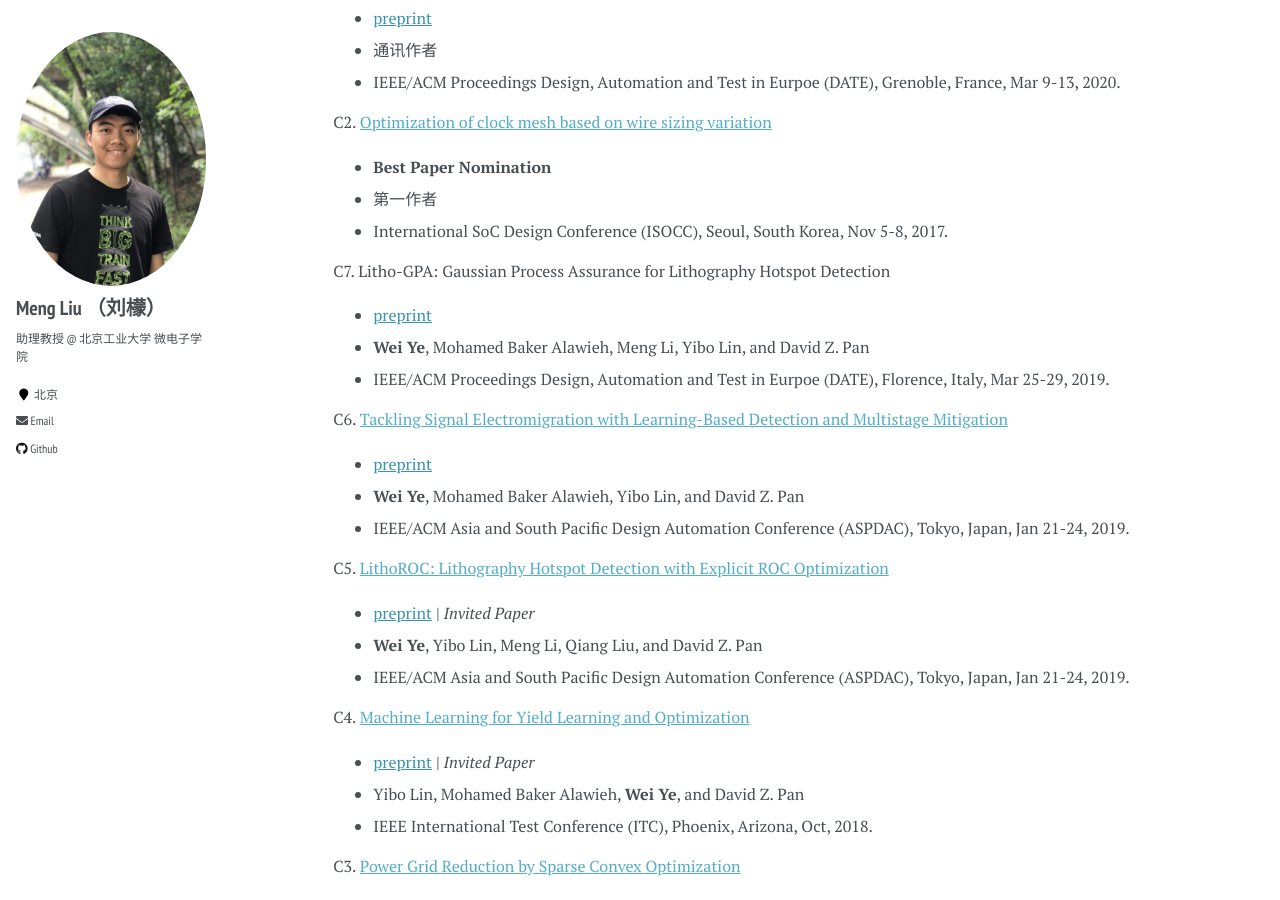
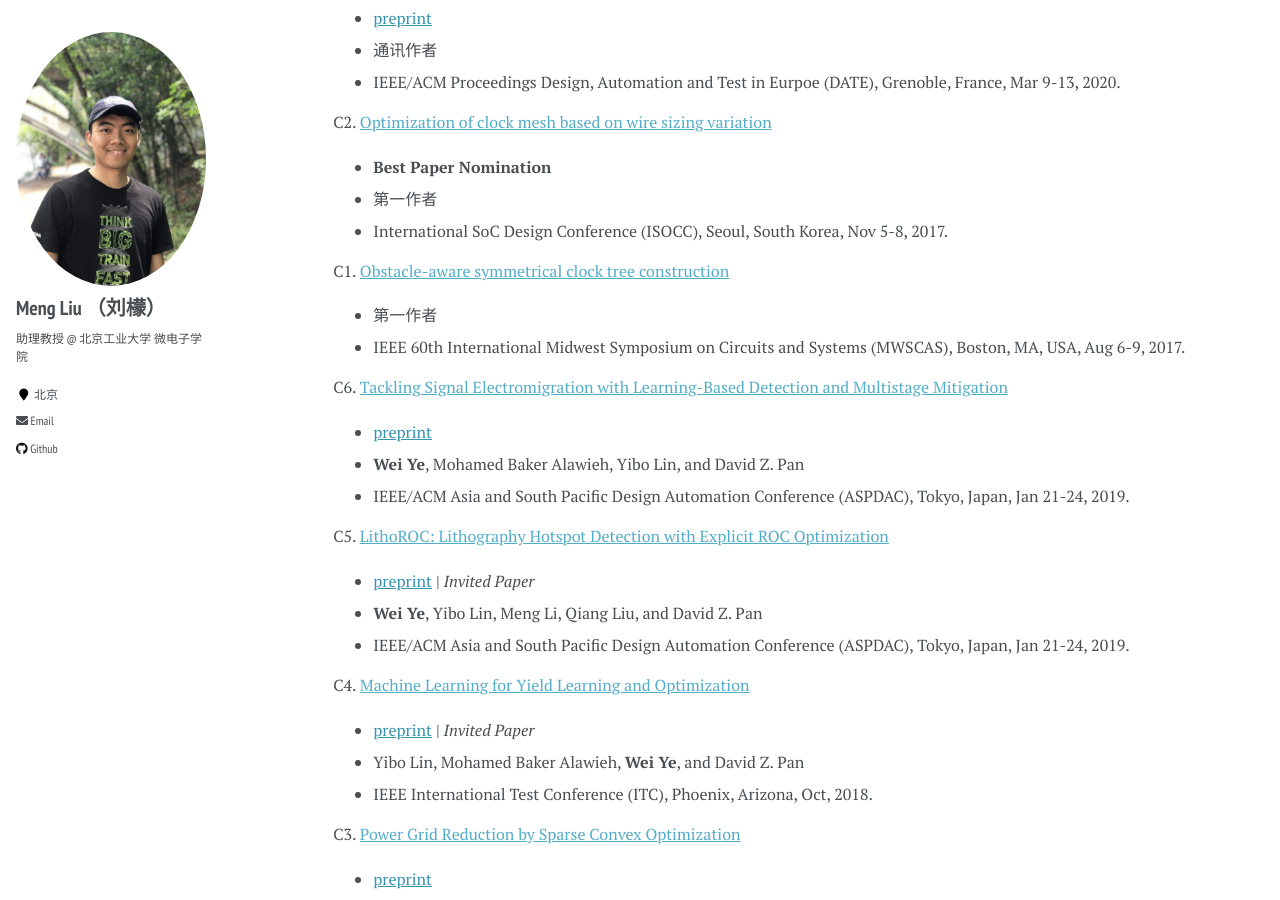
Before and after one commit to liumengbjut/liumengbjut.github.io, a Jekyll site: the page built from _pages/publications.md, in a window 1280 px wide and 900 px high, scrolled down 315 px. Built offline with Jekyll 4.4.1, drawn with Linux system fonts in a browser that asks for light colours.

Commit message:
Update publications.md

```diff
--- a/_pages/publications.md
+++ b/_pages/publications.md
@@ -19,16 +19,14 @@ You can find my articles on <a href="https://scholar.google.com/citations?user=1
    * 通讯作者
    * IEEE/ACM Proceedings Design, Automation and Test in Eurpoe (DATE), Grenoble, France, Mar 9-13, 2020.
 
-
    C2. [Optimization of clock mesh based on wire sizing variation](https://ieeexplore.ieee.org/document/8368803)
    * **Best Paper Nomination**
    * 第一作者
    * International SoC Design Conference (ISOCC), Seoul, South Korea, Nov 5-8, 2017.
 
-C7. Litho-GPA: Gaussian Process Assurance for Lithography Hotspot Detection
-   * <a href="/publications/papers/HSD_DATE2019_Ye.pdf" style="color:#3793ae">preprint</a>
-   * **Wei Ye**, Mohamed Baker Alawieh, Meng Li, Yibo Lin, and David Z. Pan
-   * IEEE/ACM Proceedings Design, Automation and Test in Eurpoe (DATE), Florence, Italy, Mar 25-29, 2019.
+   C1. [Obstacle-aware symmetrical clock tree construction](https://ieeexplore.ieee.org/document/8052973)
+   * 第一作者
+   * IEEE 60th International Midwest Symposium on Circuits and Systems (MWSCAS), Boston, MA, USA, Aug 6-9, 2017.
 
 C6. [Tackling Signal Electromigration with Learning-Based Detection and Multistage Mitigation](https://doi.org/10.1145/3287624.3287688)
    * <a href="/publications/papers/DFM_ASPDAC2019_Ye.pdf" style="color:#3793ae">preprint</a>
```
